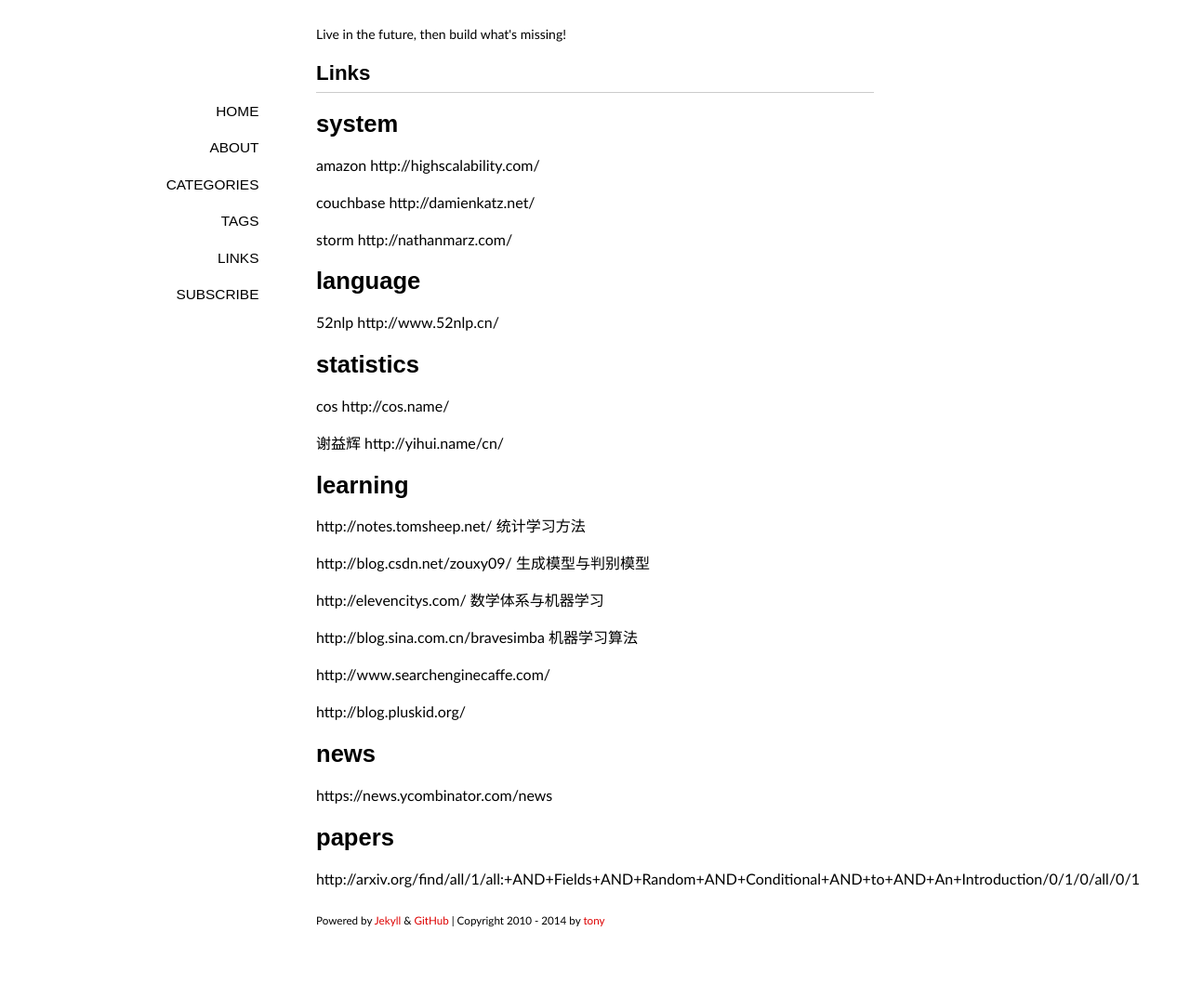
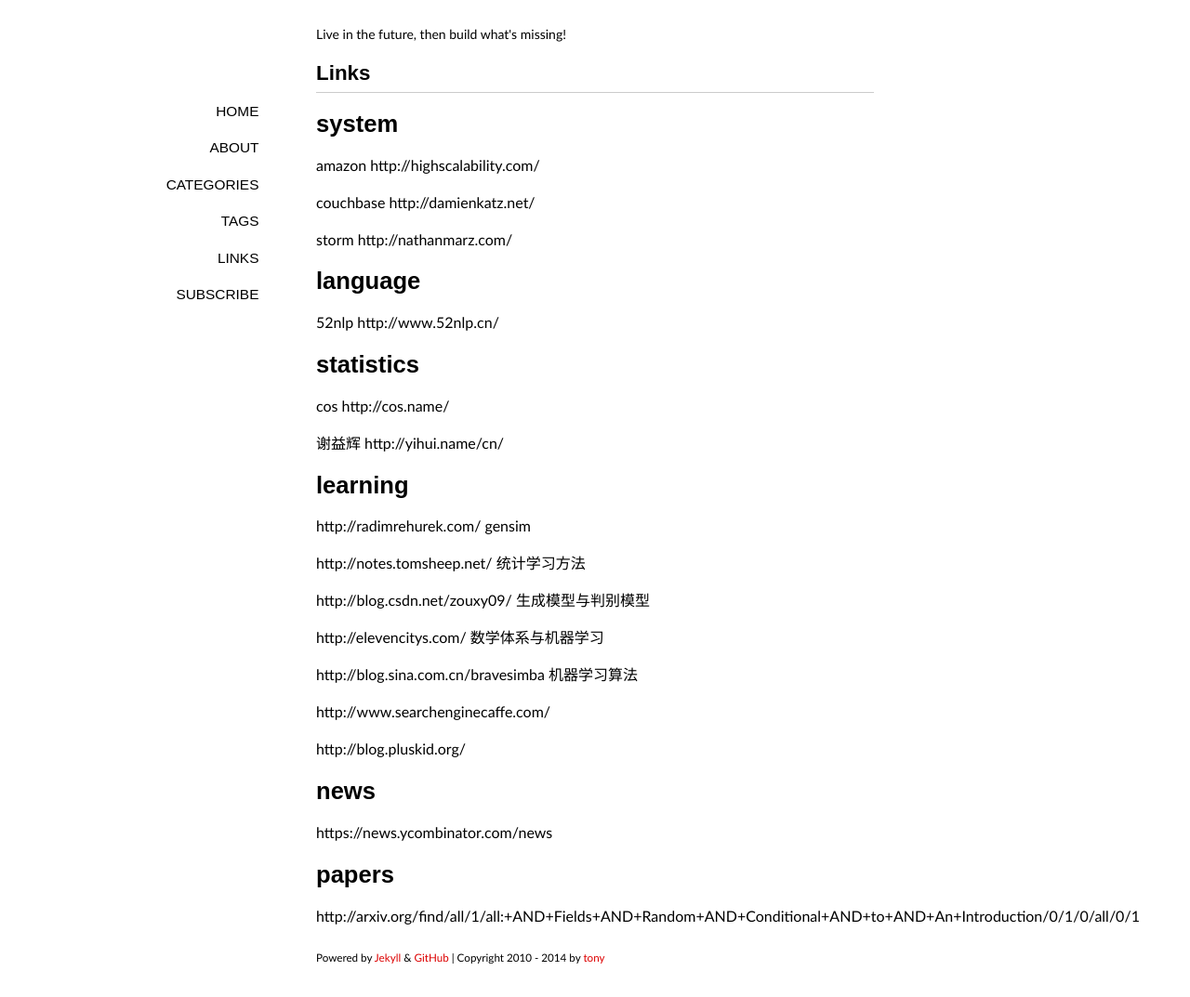
Before and after one commit to tonyskywalker/tonyskywalker.github.io, a Jekyll site: the page built from links/index.md, in a window 1280 px wide. Shown: the whole page at 93% size. Built offline with Jekyll 4.4.1, drawn with Linux system fonts in a browser that asks for light colours; some web fonts are replaced; Markdown is read by kramdown in place of the engine named in the settings; comment, search, counter and statistics services are not loaded; before the commit the page ends 1033 px from its top, so only the background shows below that.

Commit message:
add gensim

```diff
--- a/links/index.md
+++ b/links/index.md
@@ -30,6 +30,8 @@
 learning
 ========
 
+http://radimrehurek.com/ gensim
+
 http://notes.tomsheep.net/ 统计学习方法
 
 http://blog.csdn.net/zouxy09/ 生成模型与判别模型
```
